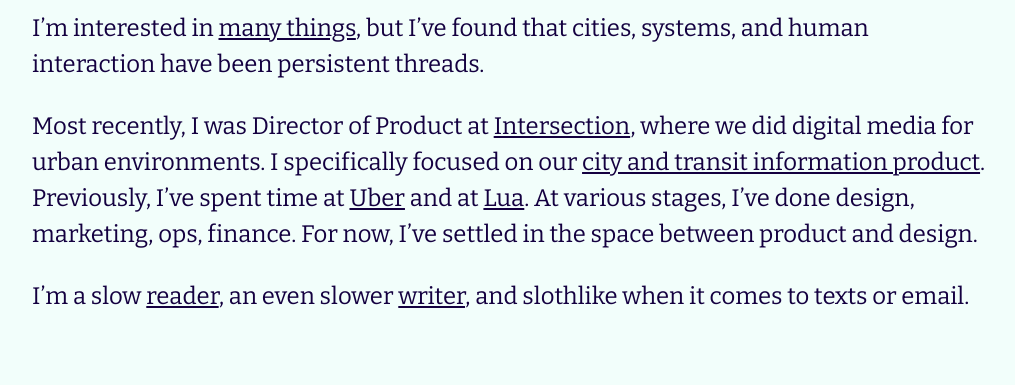
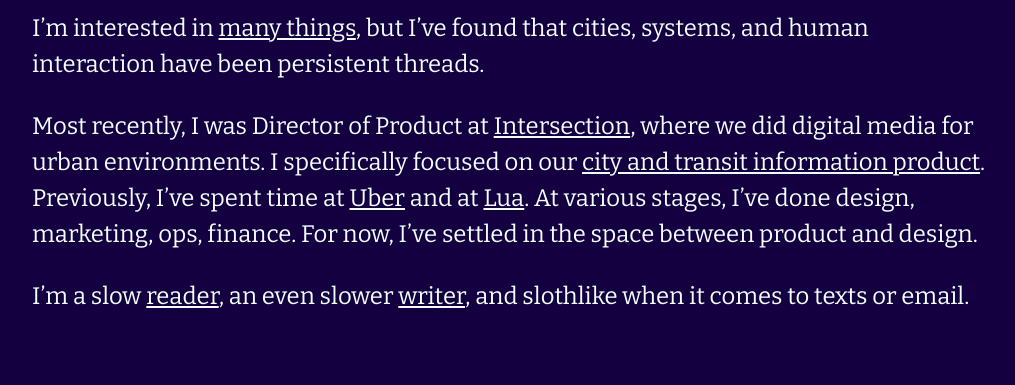
Before and after one commit to kohzy/personalsite, a Gatsby site: page / in a window 1280 px wide. Shown: the part 100-485 px from the top of the page, without its empty margins (128-1143 px from the left). Built offline with nearby package versions, Linux system fonts and the light colour scheme; Gatsby itself is replaced by a stand-in of ours.

Commit message:
flipped bg and body colors

```diff
--- a/src/components/layout.css
+++ b/src/components/layout.css
@@ -7,8 +7,8 @@ body {
   margin: 0;
   -webkit-font-smoothing: antialiased;
   -moz-osx-font-smoothing: grayscale;
-  color: rgba(20, 0, 64, 1);
-  background-color: rgba(242, 254, 251, 1);
+  color: rgba(242, 254, 251, 1);
+  background-color: rgba(20, 0, 64, 1);
 }
 article,
 aside,
```
